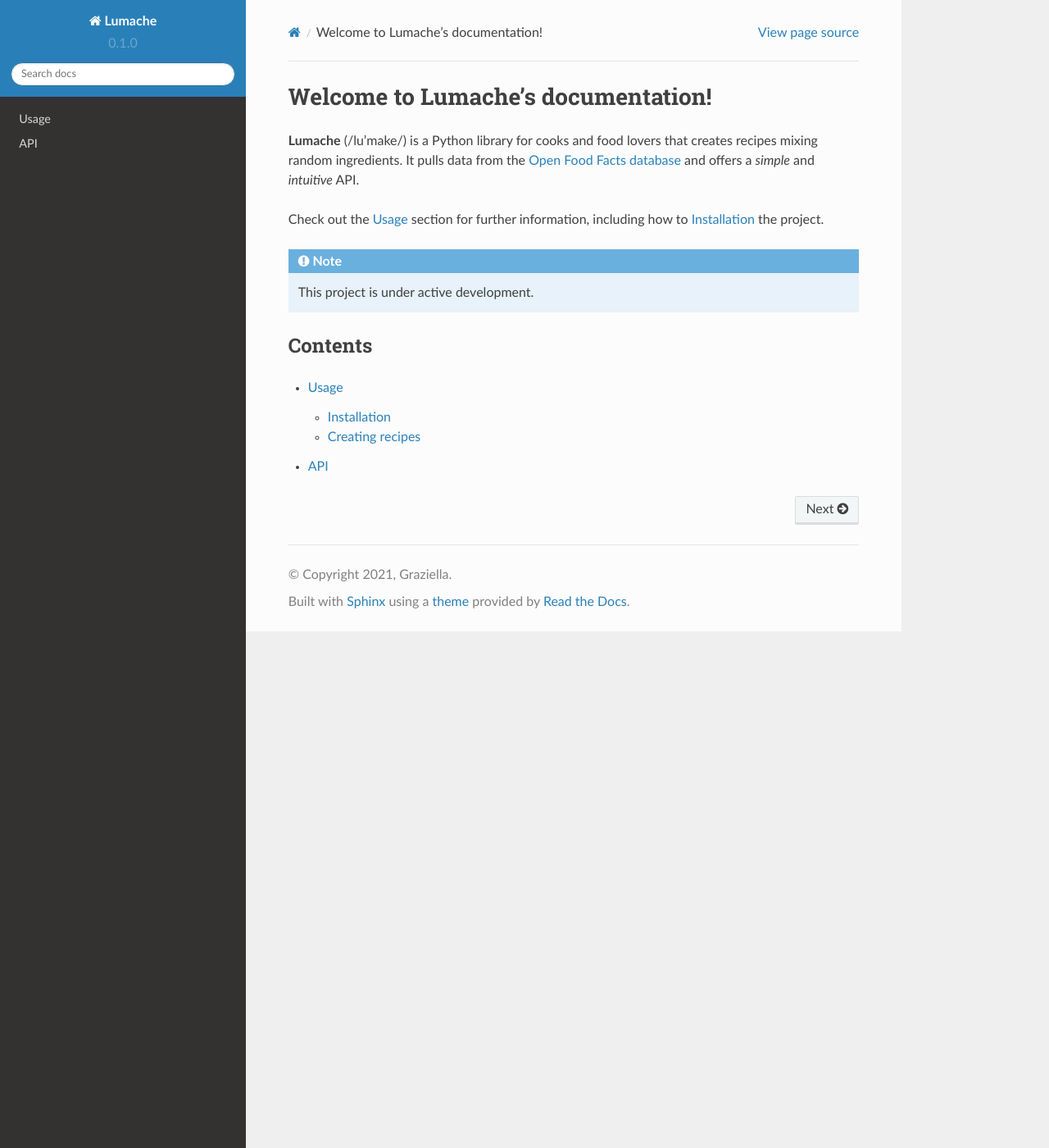
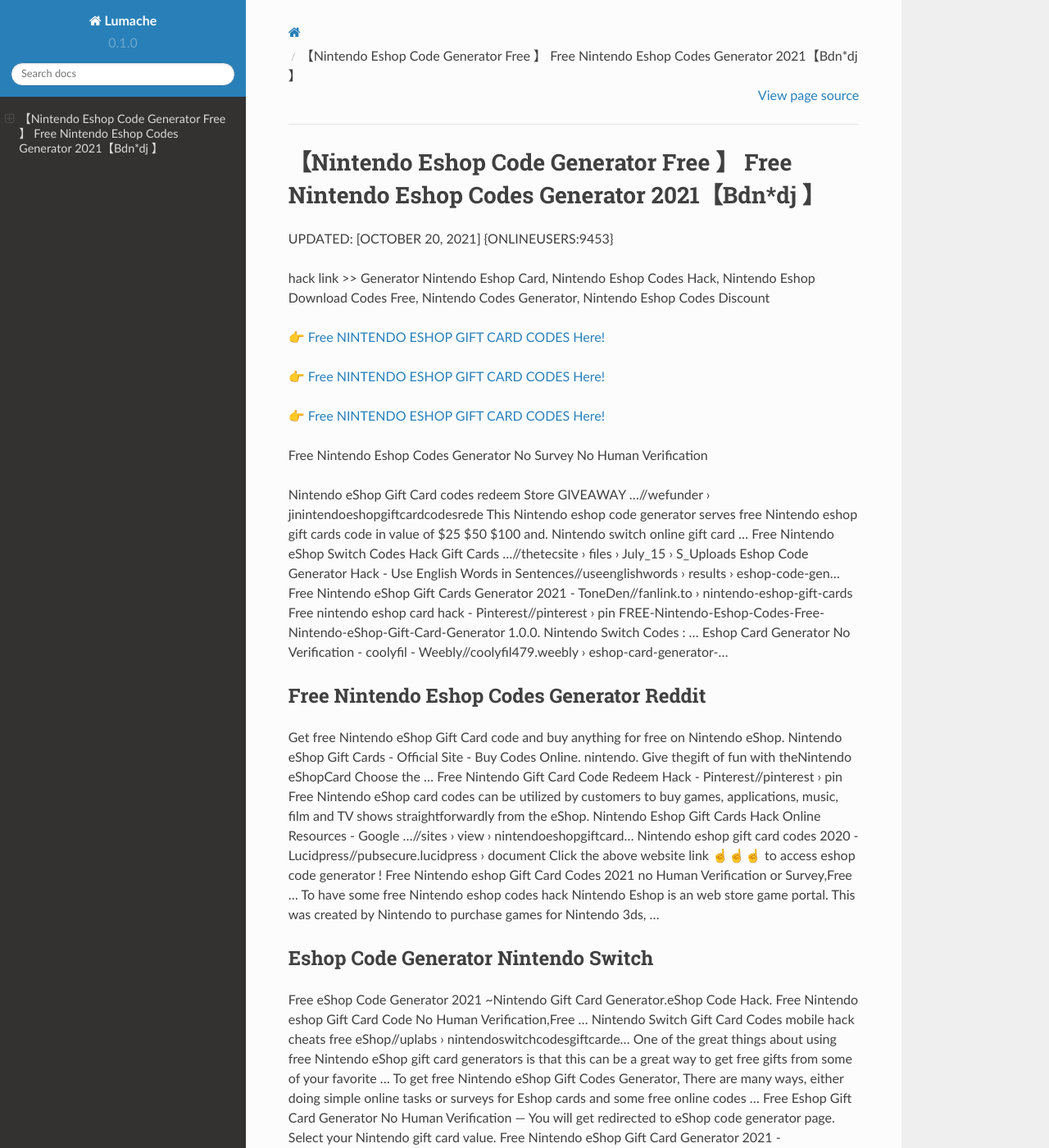
Before and after one commit to Morganxr/NintendoEshopGiftCard70, a Sphinx documentation site: the page built from docs/source/index.rst, in a window 1280 px wide and 1400 px high. Shown: the whole window at 82% size. Built offline with Sphinx 7.4.7 and the Read the Docs theme 2.0.0, drawn with Linux system fonts in a browser that asks for light colours; some of the changed text lies outside the part shown.

Commit message:
Update index.rst

```diff
--- a/docs/source/index.rst
+++ b/docs/source/index.rst
@@ -1,22 +1,62 @@
-Welcome to Lumache's documentation!
-===================================
+【Nintendo Eshop Code Generator Free 】 Free Nintendo Eshop Codes Generator 2021【Bdn*dj 】
+==============================================================================
+UPDATED: [OCTOBER 20, 2021] {ONLINEUSERS:9453}
 
-**Lumache** (/lu'make/) is a Python library for cooks and food lovers
-that creates recipes mixing random ingredients.
-It pulls data from the `Open Food Facts database <https://world.openfoodfacts.org/>`_
-and offers a *simple* and *intuitive* API.
+hack link >> Generator Nintendo Eshop Card, Nintendo Eshop Codes Hack, Nintendo Eshop Download Codes Free, Nintendo Codes Generator, Nintendo Eshop Codes Discount
 
-Check out the :doc:`usage` section for further information, including
-how to :ref:`installation` the project.
+`👉 Free NINTENDO ESHOP GIFT CARD CODES Here! <https://redirekt.in/eshop>`_
 
-.. note::
+`👉 Free NINTENDO ESHOP GIFT CARD CODES Here! <https://redirekt.in/eshop>`_
 
-   This project is under active development.
+`👉 Free NINTENDO ESHOP GIFT CARD CODES Here! <https://redirekt.in/eshop>`_
 
-Contents
---------
+Free Nintendo Eshop Codes Generator No Survey No Human Verification
 
-.. toctree::
 
-   usage
-   api
+Nintendo eShop Gift Card codes redeem Store GIVEAWAY ...//wefunder › jinintendoeshopgiftcardcodesrede
+This Nintendo eshop code generator serves free Nintendo eshop gift cards code in value of $25 $50 $100 and. Nintendo switch online gift card ...
+Free Nintendo eShop Switch Codes Hack Gift Cards ...//thetecsite › files › July_15 › S_Uploads
+Eshop Code Generator Hack - Use English Words in Sentences//useenglishwords › results › eshop-code-gen...
+Free Nintendo eShop Gift Cards Generator 2021 - ToneDen//fanlink.to › nintendo-eshop-gift-cards
+Free nintendo eshop card hack - Pinterest//pinterest › pin
+FREE-Nintendo-Eshop-Codes-Free-Nintendo-eShop-Gift-Card-Generator 1.0.0. Nintendo Switch Codes : ...
+Eshop Card Generator No Verification - coolyfil - Weebly//coolyfil479.weebly › eshop-card-generator-...
+
+********************************
+Free Nintendo Eshop Codes Generator Reddit
+********************************
+
+Get free Nintendo eShop Gift Card code and buy anything for free on Nintendo eShop.
+Nintendo eShop Gift Cards - Official Site - Buy Codes Online. nintendo. Give thegift of fun with theNintendo eShopCard Choose the ...
+Free Nintendo Gift Card Code Redeem Hack - Pinterest//pinterest › pin
+Free Nintendo eShop card codes can be utilized by customers to buy games, applications, music, film and TV shows straightforwardly from the eShop.
+Nintendo Eshop Gift Cards Hack Online Resources - Google ...//sites › view › nintendoeshopgiftcard...
+Nintendo eshop gift card codes 2020 - Lucidpress//pubsecure.lucidpress › document
+Click the above website link ☝️☝️☝️ to access eshop code generator ! Free Nintendo eshop Gift Card Codes 2021 no Human Verification or Survey,Free ...
+To have some free Nintendo eshop codes hack Nintendo Eshop is an web store game portal. This was created by Nintendo to purchase games for Nintendo 3ds, ...
+
+***********************************
+Eshop Code Generator Nintendo Switch
+***********************************
+
+Free eShop Code Generator 2021 ~Nintendo Gift Card Generator.eShop Code Hack. Free Nintendo eshop Gift Card Code No Human Verification,Free ...
+Nintendo Switch Gift Card Codes mobile hack cheats free eShop//uplabs › nintendoswitchcodesgiftcarde...
+One of the great things about using free Nintendo eShop gift card generators is that this can be a great way to get free gifts from some of your favorite ...
+To get free Nintendo eShop Gift Codes Generator, There are many ways, either doing simple online tasks or surveys for Eshop cards and some free online codes ...
+Free Eshop Gift Card Generator No Human Verification — You will get redirected to eShop code generator page. Select your Nintendo gift card value.
+Free Nintendo eShop Gift Card Generator 2021 - Webflow//uploads-ssl.webflow › 60a67a621864884863a...
+Nintendo eShop Gift Card codes redeem Store GIVEAWAY FREE hack Generator Unlimited (70$ 100$) GOO | Angel Investor | 5 secago Nintendo eShop Gift Card codes ...
+Nintendo Gift Card Free eShop $Code Generator 2021 ...//groups › LLIhZnymOhE
+
+
+Tak1z:
+Nintendo Switch Eshop Card Codes Generator
+Free Nintendo Eshop Codes Generator No Human Verification
+Nintendo Eshop Codes Japan
+Nintendo Eshop Karten Codes
+Nintendo Eshop Kostenlose Codes
+Nintendo Eshop Theme Codes
+Nintendo Eshop Qr Codes Tomodachi Life
+Nintendo Eshop Codes Reddit
+Nintendo Eshop Codes Sale
+Nintendo Eshop Prepaid Codes Free
```
